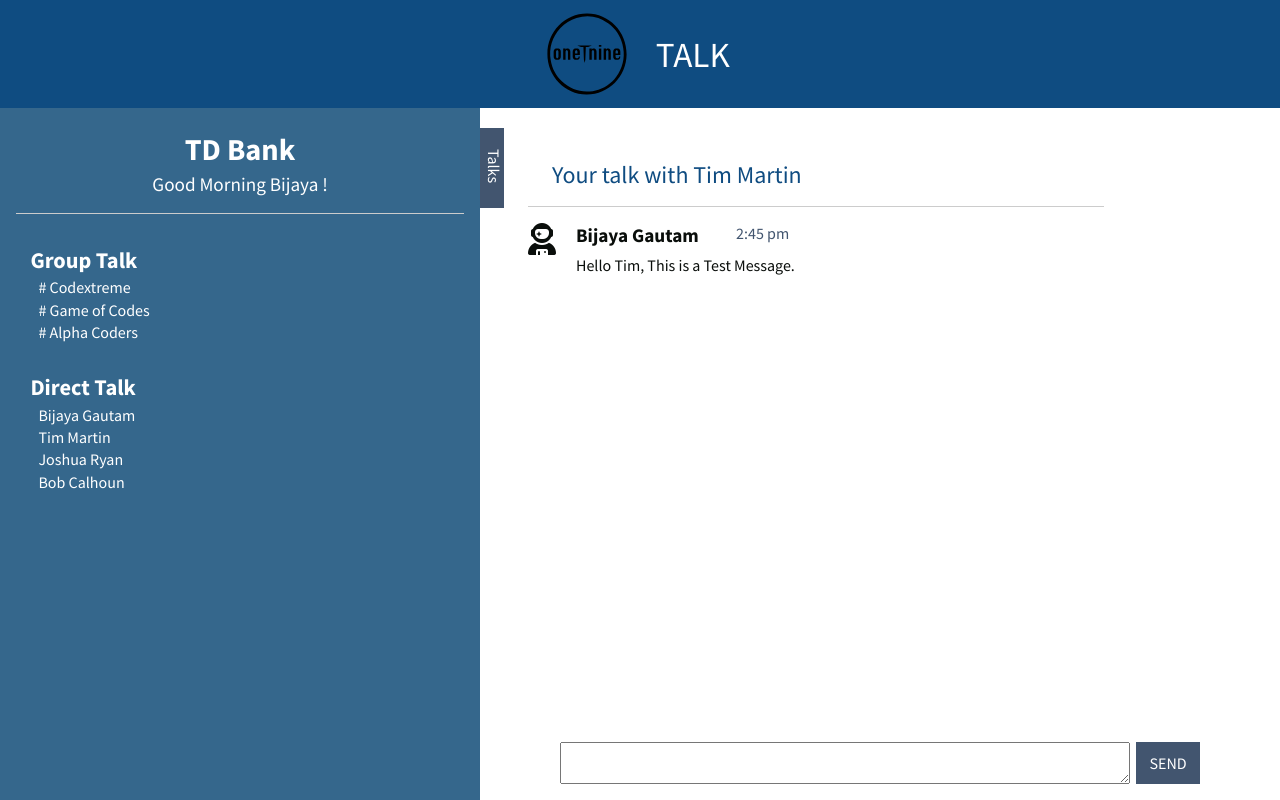
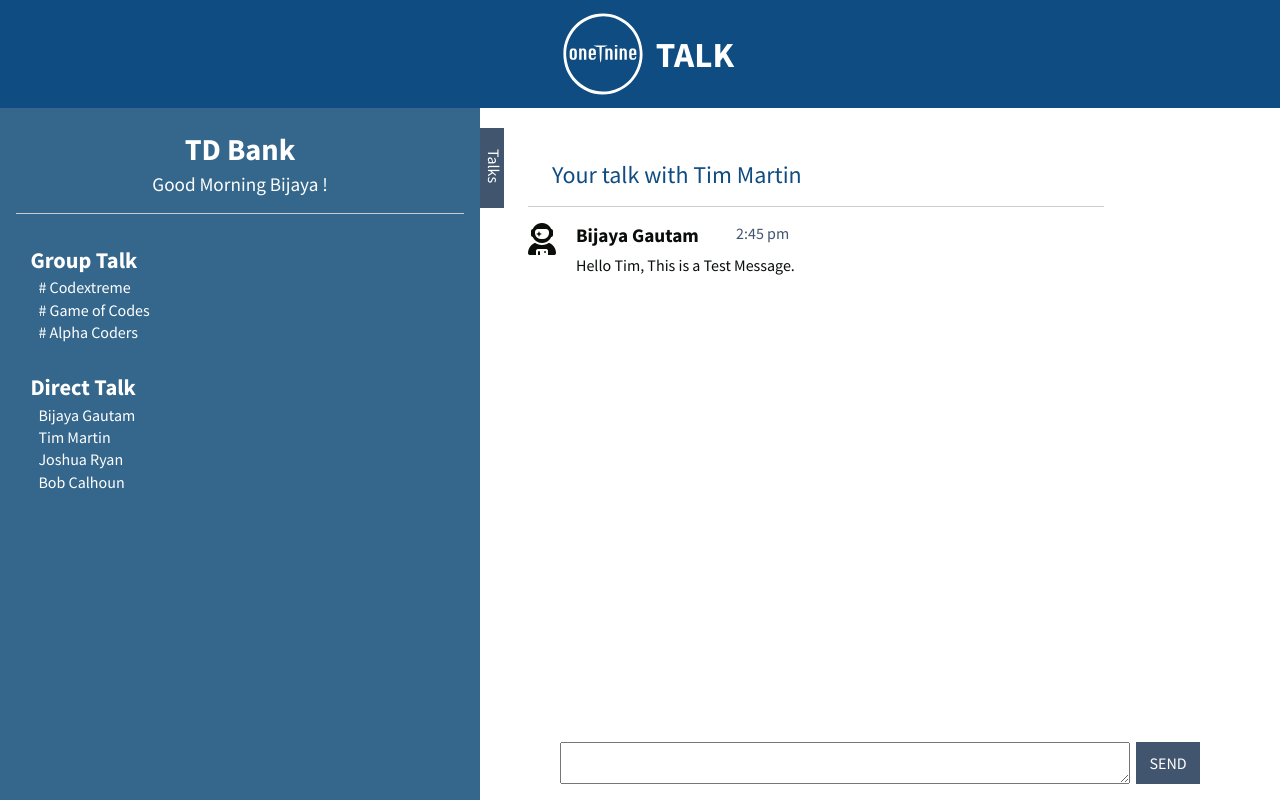
Before and after one commit to oneTnine/oneTnine, a plain HTML site: page index.html in a window 1280 px wide. Drawn offline with Linux system fonts and the light colour scheme; a script that the page names is missing.

Commit message:
Updated logo

```diff
--- a/css/style.css
+++ b/css/style.css
@@ -62,7 +62,7 @@
 
 .logo-container{
   display: grid;
-  grid-template-columns: 3em 3em;
+  grid-template-columns: 3em 2.1em;
   grid-template-areas:  "img txt";
   font-size: 2.2em;
 }
@@ -76,6 +76,7 @@
 .logo-txt{
   grid-area: txt;
   padding-top: 0.9em;
+  font-weight: bold;
 }
 
 .side-info {
@@ -199,7 +200,7 @@
 .send-btn{
   background-color: var(--col-theme-accent3);
   color: var(--col-theme-accent3-fg);
-  border:none
+  border: none;
 }
 
 
--- a/index.html
+++ b/index.html
@@ -16,7 +16,7 @@
     <div>
       <header class="main-header">
           <div class="logo-container" >
-          <a href="/"><img src="/img/oneTnine_Talk_logo_BW.svg" alt="oneTnine talk logo" class="logo"></a>
+          <a href="/"><img src="/img/oneTnine_Talk_logo_White.svg" alt="oneTnine talk logo" class="logo"></a>
           <a href="/" class="logo-txt">TALK</a>
         </div>
       </header>
```
Also changed, not shown: img/oneTnine_Talk_logo_White.svg (added).
